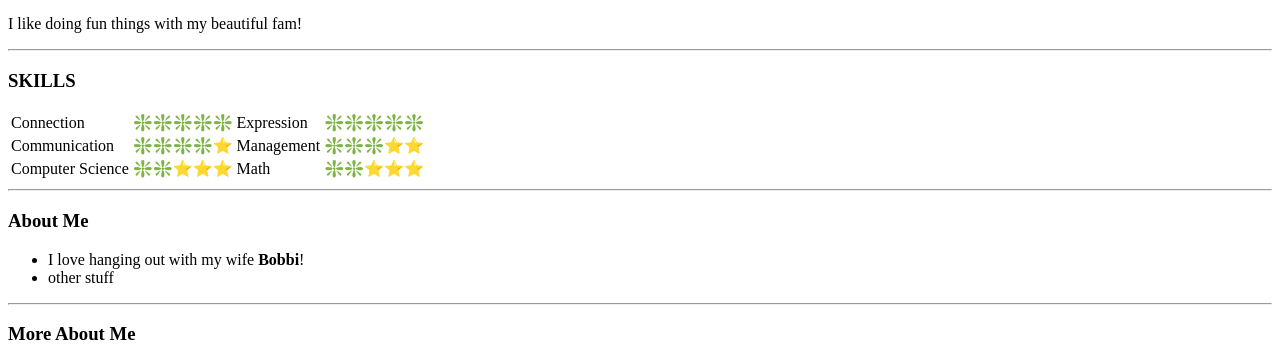
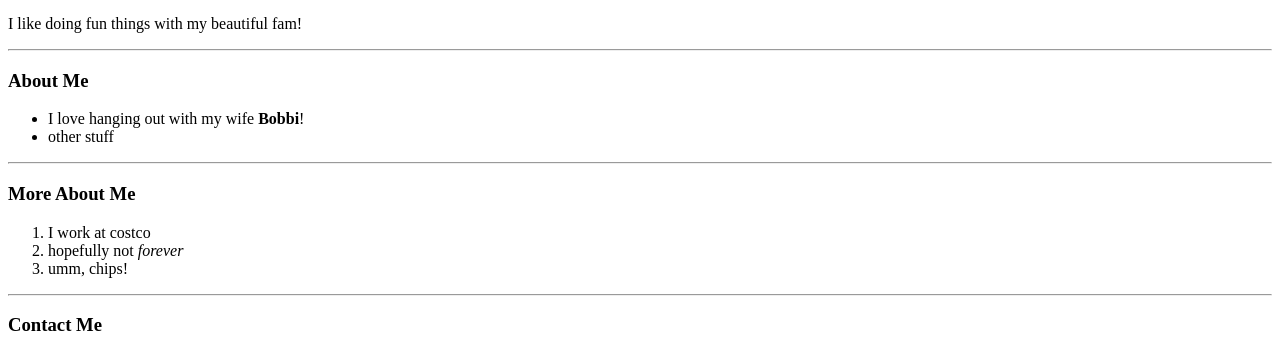
Before and after one commit to Bmcnelly/CV, a plain HTML site: page index.html in a window 1280 px wide. Shown: the part 411-763 px from the top of the page. Drawn offline with Linux system fonts and the light colour scheme.

Commit message:
Took out Skills section

```diff
--- a/index.html
+++ b/index.html
@@ -29,29 +29,7 @@
    <img src="Copy of 20220109_165703.jpg" alt="my beautiful fam!" height="150" width="300">
    <p>I like doing fun things with my beautiful fam!</p>
 <hr>
-  <h3><st>SKILLS</st></h3>
-    <table <cellspacing="10">
-      <tr>
-        <td>Connection</td>
-        <td>❇️❇️❇️❇️❇️</td>
-        <td>Expression</td>
-        <td>❇️❇️❇️❇️❇️</td>
-      </tr>
-      <tr>
-        <td>Communication</td>
-        <td>❇️❇️❇️❇️⭐</td>
-        <td>Management</td>
-        <td>❇️❇️❇️⭐⭐</td>
-      </tr>
-      <tr>
-        <td>Computer Science</td>
-        <td>❇️❇️⭐⭐⭐</td>
-        <td>Math</td>
-        <td>❇️❇️⭐⭐⭐</td>
-      </tr>
-    </table>
 
-  <hr>
    <h3><st>About Me</st></h3>
    <ul>
      <li>I love hanging out with my wife <strong>Bobbi</strong>!</li>
```
